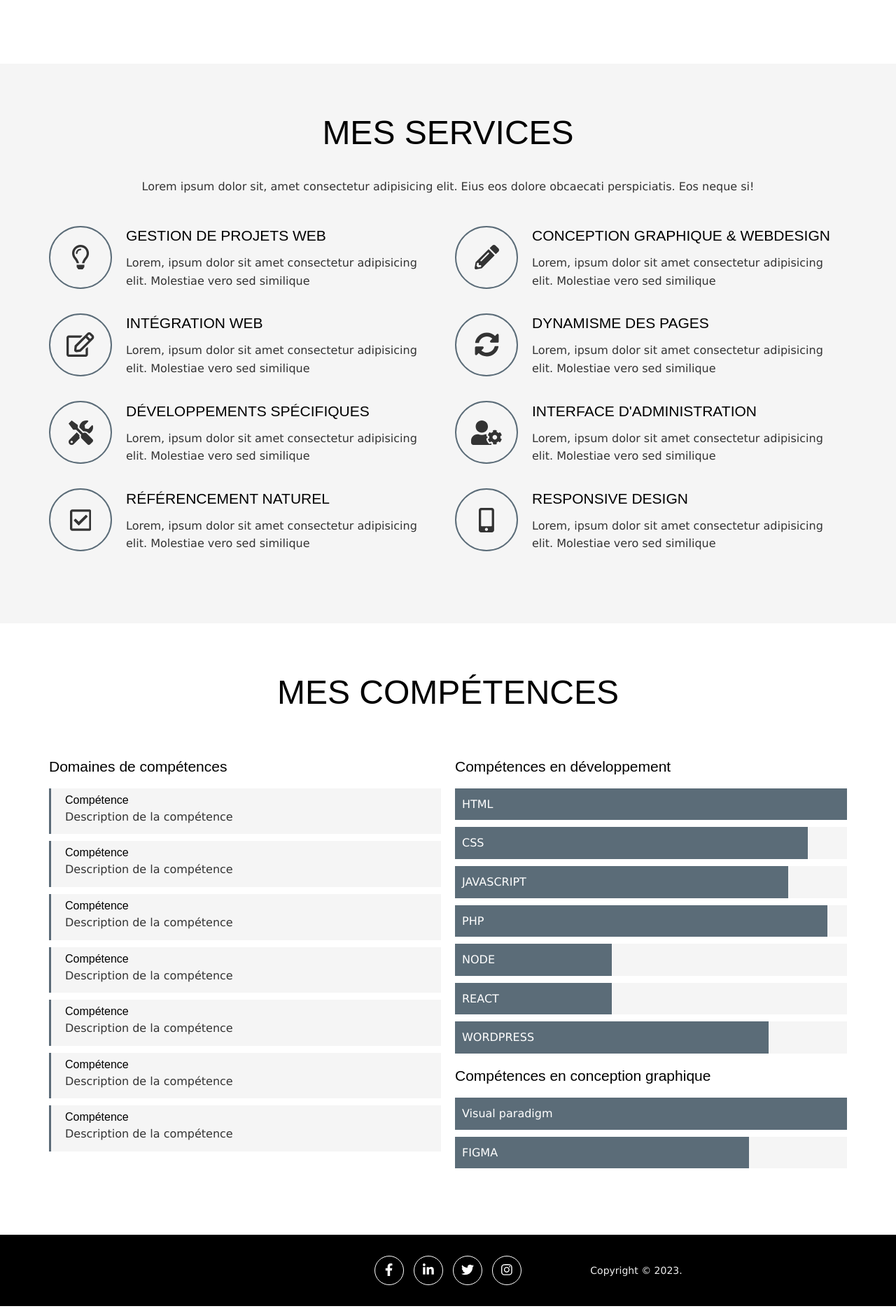
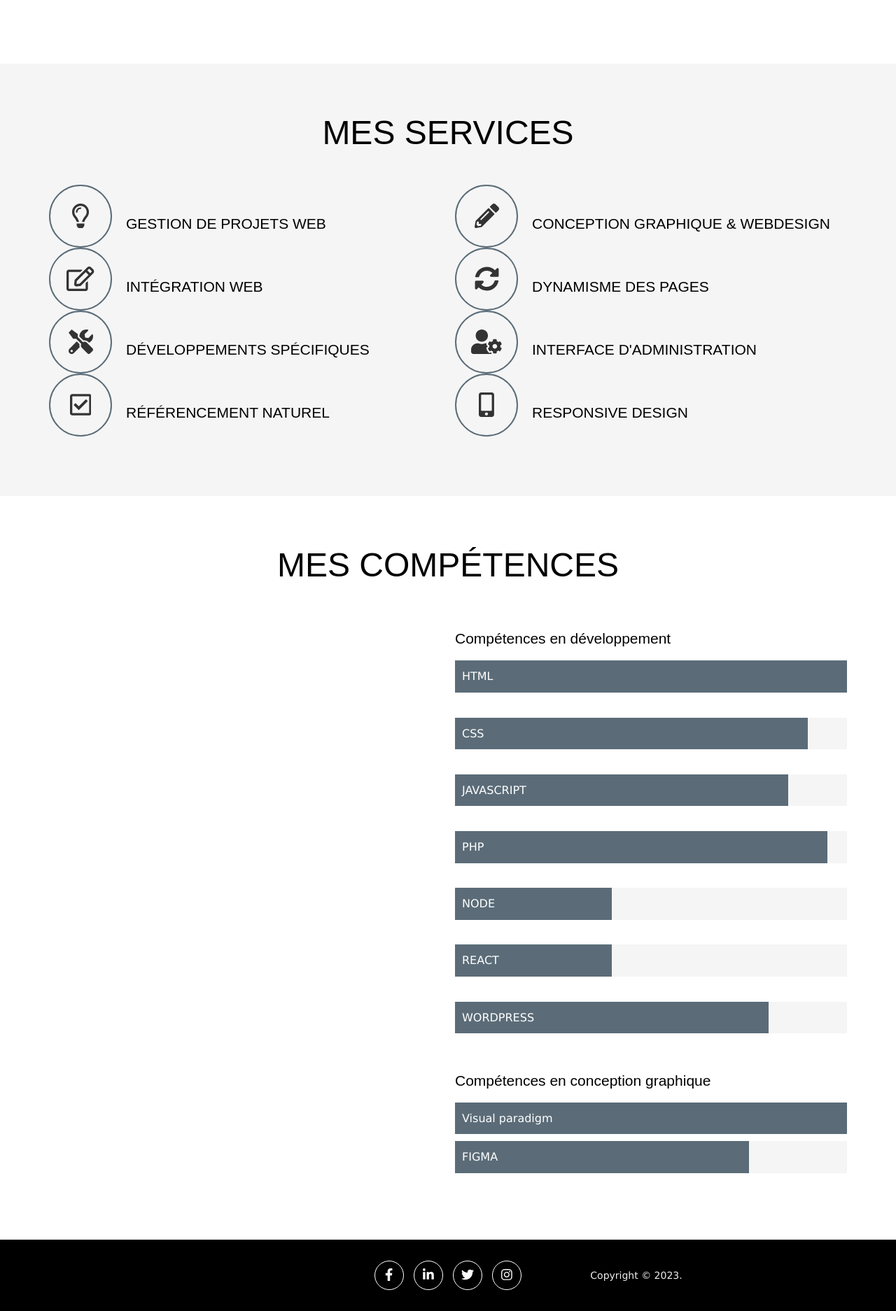
Before and after one commit to Fabyjulien2A/Portofolio, a PHP site: page / in a window 1280 px wide. Shown: the part 881-2755 px from the top of the page at 70% size. Run offline with PHP 8.4, Linux system fonts and the light colour scheme.

Commit message:
Mise à jour

```diff
--- a/index.php
+++ b/index.php
@@ -85,8 +85,6 @@
           <div class="container">
             <div class="section-header">
               <h2 class="section-title">Mes services</h2>
-              <p>Lorem ipsum dolor sit, amet consectetur adipisicing elit. Eius eos dolore obcaecati perspiciatis. Eos neque
-                si!</p>
             </div>
             <div class="grid">
               <div class="grid__item">
@@ -102,10 +100,6 @@
                   </div>
                   <div class="service__content">
                     <h3>GESTION DE PROJETS WEB</h3>
-                    <p>
-                      Lorem, ipsum dolor sit amet consectetur adipisicing elit.
-                      Molestiae vero sed similique
-                    </p>
                   </div>
                 </div>
 
@@ -121,10 +115,6 @@
                   </div>
                   <div class="service__content">
                     <h3>INTÉGRATION WEB</h3>
-                    <p>
-                      Lorem, ipsum dolor sit amet consectetur adipisicing elit.
-                      Molestiae vero sed similique
-                    </p>
                   </div>
                 </div>
 
@@ -140,10 +130,6 @@
                   </div>
                   <div class="service__content">
                     <h3>DÉVELOPPEMENTS SPÉCIFIQUES</h3>
-                    <p>
-                      Lorem, ipsum dolor sit amet consectetur adipisicing elit.
-                      Molestiae vero sed similique
-                    </p>
                   </div>
                 </div>
 
@@ -159,10 +145,6 @@
                   </div>
                   <div class="service__content">
                     <h3>RÉFÉRENCEMENT NATUREL</h3>
-                    <p>
-                      Lorem, ipsum dolor sit amet consectetur adipisicing elit.
-                      Molestiae vero sed similique
-                    </p>
                   </div>
                 </div>
               </div>
@@ -179,10 +161,6 @@
                   </div>
                   <div class="service__content">
                     <h3>CONCEPTION GRAPHIQUE & WEBDESIGN</h3>
-                    <p>
-                      Lorem, ipsum dolor sit amet consectetur adipisicing elit.
-                      Molestiae vero sed similique
-                    </p>
                   </div>
                 </div>
 
@@ -198,10 +176,6 @@
                   </div>
                   <div class="service__content">
                     <h3>DYNAMISME DES PAGES</h3>
-                    <p>
-                      Lorem, ipsum dolor sit amet consectetur adipisicing elit.
-                      Molestiae vero sed similique
-                    </p>
                   </div>
                 </div>
 
@@ -217,10 +191,6 @@
                   </div>
                   <div class="service__content">
                     <h3>INTERFACE D'ADMINISTRATION</h3>
-                    <p>
-                      Lorem, ipsum dolor sit amet consectetur adipisicing elit.
-                      Molestiae vero sed similique
-                    </p>
                   </div>
                 </div>
 
@@ -236,10 +206,6 @@
                   </div>
                   <div class="service__content">
                     <h3>RESPONSIVE DESIGN</h3>
-                    <p>
-                      Lorem, ipsum dolor sit amet consectetur adipisicing elit.
-                      Molestiae vero sed similique
-                    </p>
                   </div>
                 </div>
               </div>
@@ -256,61 +222,43 @@
             </div>
             <div class="grid">
               <div class="grid__item">
-                <h3>Domaines de compétences</h3>
-                <ul class="list-unstyled">
-                  <li>
-                    <h4>Compétence</h4>
-                    <p>Description de la compétence</p>
-                  </li>
-                  <li>
-                    <h4>Compétence</h4>
-                    <p>Description de la compétence</p>
-                  </li>
-                  <li>
-                    <h4>Compétence</h4>
-                    <p>Description de la compétence</p>
-                  </li>
-                  <li>
-                    <h4>Compétence</h4>
-                    <p>Description de la compétence</p>
-                  </li>
-                  <li>
-                    <h4>Compétence</h4>
-                    <p>Description de la compétence</p>
-                  </li>
-                  <li>
-                    <h4>Compétence</h4>
-                    <p>Description de la compétence</p>
-                  </li>
-                  <li>
-                    <h4>Compétence</h4>
-                    <p>Description de la compétence</p>
-                  </li>
-                </ul>
               </div>
               <div class="grid__item">
                 <h3>Compétences en développement</h3>
                 <div class="progressbar">
                   <div class="bar" data-width="100">HTML</div>
                 </div>
+                <br>
+
                 <div class="progressbar">
                   <div class="bar" data-width="90">CSS</div>
                 </div>
+                <br>
+
                 <div class="progressbar">
                   <div class="bar" data-width="85">JAVASCRIPT</div>
                 </div>
+                <br>
+
                 <div class="progressbar">
                   <div class="bar" data-width="95">PHP</div>
                 </div>
+                <br>
+
                 <div class="progressbar">
                   <div class="bar" data-width="40">NODE</div>
                 </div>
+                <br>
+
                 <div class="progressbar">
                   <div class="bar" data-width="40">REACT</div>
-                </div>
+                </div><br>
+
                 <div class="progressbar">
                   <div class="bar" data-width="80">WORDPRESS</div>
                 </div>
+                <br>
+
                 <h3>Compétences en conception graphique</h3>
                 <div class="progressbar">
                   <div class="bar" data-width="100">Visual paradigm</div>
```
Also changed, not shown: contact.php (+12 -3 lines), espace-admin/connexion.php (+31 -17 lines), portfolio.php (+10 -19 lines), css/style.css (line endings or trailing spaces).
